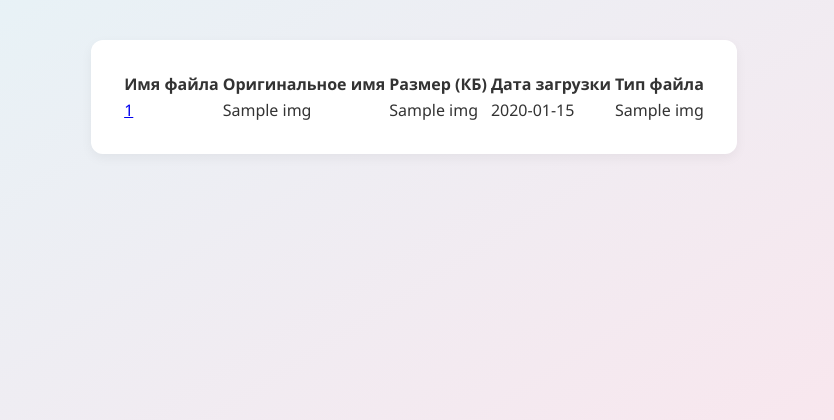
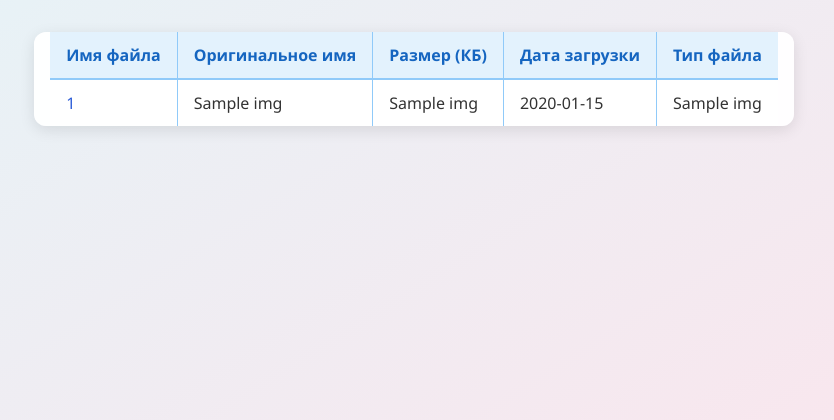
Before and after one commit to victoria-brauer/MyImageSERVER, a FastAPI app: template templates/images_list.html in a window 1280 px wide. Shown: the part 299-719 px from the top of the page, without its empty margins (226-1060 px from the left). Run offline with FastAPI, Linux system fonts and the light colour scheme; the template is opened without the code that fills it: most values are stand-ins (such as "Sample title", 1, 10 or a date in 2020); some libraries are stand-ins or nearby versions.

Commit message:
Added styles for the new page.

```diff
--- a/static/styles.css
+++ b/static/styles.css
@@ -141,3 +141,232 @@ input[type="submit"] {
 input[type="submit"]:hover {
     background-color: #357ABD;
 }
+
+
+/* Стили для таблицы изображений */
+/* Общие стили */
+body {
+    margin: 0;
+    padding: 0;
+    font-family: 'Segoe UI', sans-serif;
+    color: #333;
+    background: linear-gradient(to bottom right, #e0f7fa, #fce4ec);
+    background-attachment: fixed;
+    min-height: 100vh;
+    display: flex;
+    flex-direction: column;
+}
+
+header {
+    text-align: center;
+    padding: 60px 20px 30px;
+}
+
+header h1 {
+    font-size: 3em;
+    margin-bottom: 10px;
+    color: #4a90e2;
+}
+
+header p {
+    font-size: 1.2em;
+    max-width: 600px;
+    margin: 0 auto;
+    color: #555;
+}
+
+.buttons {
+    margin-top: 30px;
+}
+
+.buttons a,
+nav a {
+    display: inline-block;
+    margin: 10px;
+    padding: 14px 28px;
+    background-color: #4a90e2;
+    color: white;
+    border-radius: 8px;
+    text-decoration: none;
+    font-size: 1.1em;
+    transition: background-color 0.3s ease;
+}
+
+.buttons a:hover,
+nav a:hover {
+    background-color: #357ABD;
+}
+
+nav {
+    text-align: center;
+    margin-top: 20px;
+}
+
+.preview {
+    max-width: 1000px;
+    margin: 40px auto;
+    text-align: center;
+    padding: 0 20px;
+}
+
+.preview img {
+    width: 80%;
+    max-width: 600px;
+    border-radius: 12px;
+    box-shadow: 0 4px 12px rgba(0, 0, 0, 0.1);
+    margin-top: 20px;
+}
+
+footer {
+    text-align: center;
+    margin-top: auto;
+    padding: 20px;
+    font-size: 0.9em;
+    color: #888;
+}
+
+/* Страница загрузки */
+main {
+    max-width: 600px;
+    margin: 40px auto;
+    background: white;
+    padding: 30px;
+    border-radius: 12px;
+    box-shadow: 0 4px 12px rgba(0, 0, 0, 0.05);
+}
+
+form {
+    display: flex;
+    flex-direction: column;
+    gap: 15px;
+}
+
+input[type="file"] {
+    display: none;
+}
+
+.custom-file-upload {
+    display: inline-block;
+    padding: 12px 20px;
+    background-color: #4a90e2;
+    color: white;
+    border-radius: 8px;
+    cursor: pointer;
+    text-align: center;
+    transition: background-color 0.3s ease;
+}
+
+.custom-file-upload:hover {
+    background-color: #357ABD;
+}
+
+#fileInfo {
+    display: flex;
+    align-items: center;
+    gap: 10px;
+    color: #555;
+    font-size: 1em;
+}
+
+.checkmark {
+    color: green;
+    font-size: 1.2em;
+}
+
+input[type="submit"] {
+    background-color: #4a90e2;
+    color: white;
+    border: none;
+    padding: 12px;
+    border-radius: 8px;
+    font-size: 1em;
+    cursor: pointer;
+    transition: background-color 0.3s ease;
+}
+
+input[type="submit"]:hover {
+    background-color: #357ABD;
+}
+
+/* Стили для таблицы изображений */
+.container {
+    max-width: 1000px;
+    margin: 2rem auto 40px;
+    padding: 0 1rem;
+    background: rgba(255, 255, 255, 0.95);
+    border-radius: 12px;
+    box-shadow: 0 4px 15px rgba(0, 0, 0, 0.1);
+    overflow-x: auto;
+}
+
+table {
+    width: 100%;
+    border-collapse: collapse;
+    background: white;
+    table-layout: auto;
+}
+
+th, td {
+    border: none;
+    border-right: 1px solid #90caf9; /* голубые разделители */
+    padding: 12px 16px;
+    text-align: left;
+    white-space: nowrap;
+}
+
+th:nth-child(1) {
+    text-align: center;
+}
+
+td:nth-child(1) {
+    text-align: left;
+}
+
+th:last-child,
+td:last-child {
+    border-right: none;
+}
+
+/* Индивидуальная ширина колонок */
+th:nth-child(1), td:nth-child(1) { width: 32%; }
+th:nth-child(2), td:nth-child(2) { width: 20%; }
+th:nth-child(3), td:nth-child(3) { width: 12%; }
+th:nth-child(4), td:nth-child(4) { width: 20%; }
+th:nth-child(5), td:nth-child(5) { width: 16%; }
+
+thead th {
+    background: #e3f2fd;
+    border-bottom: 2px solid #90caf9;
+    font-weight: 600;
+    color: #1565c0;
+}
+
+tbody tr:nth-child(even) {
+    background-color: #f9f9f9;
+}
+
+tbody tr:hover td {
+    background-color: #e8f0fe;
+}
+
+tbody tr {
+    transition: background-color 0.2s ease;
+}
+
+td a {
+    color: #2a5bd7;
+    text-decoration: none;
+    word-break: break-word;
+}
+
+td a:hover {
+    text-decoration: underline;
+}
+
+/* Сообщение при отсутствии изображений */
+.empty {
+    text-align: center;
+    font-size: 1.2em;
+    color: #888;
+    padding: 40px 0;
+}
```
